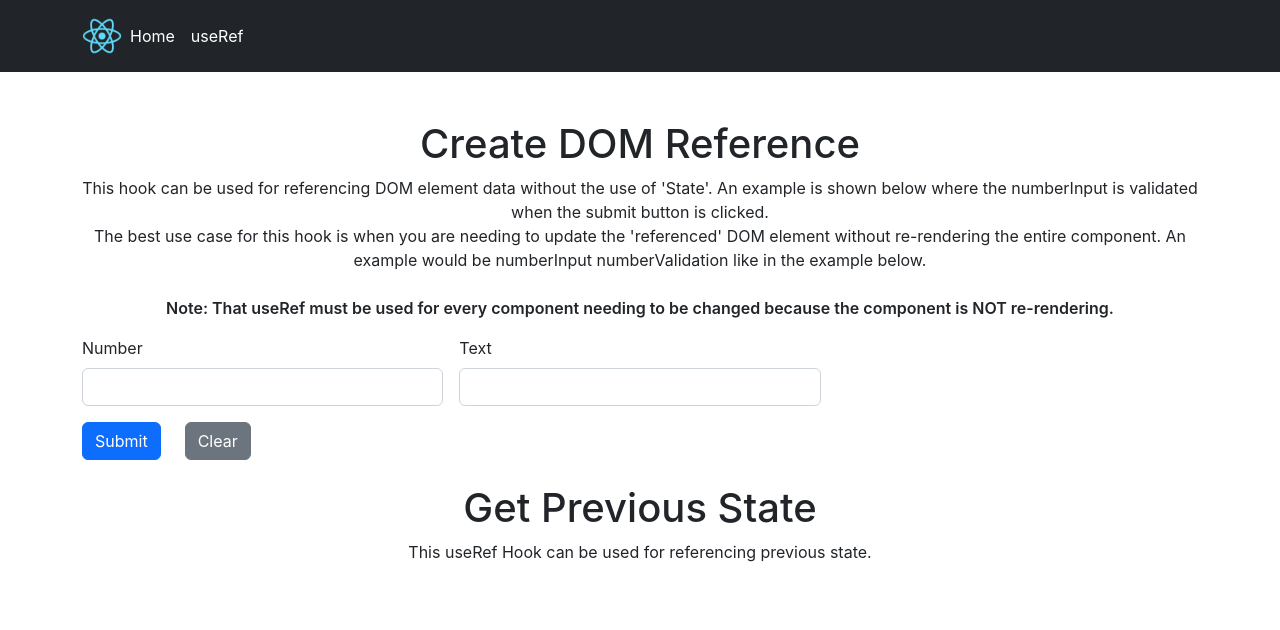
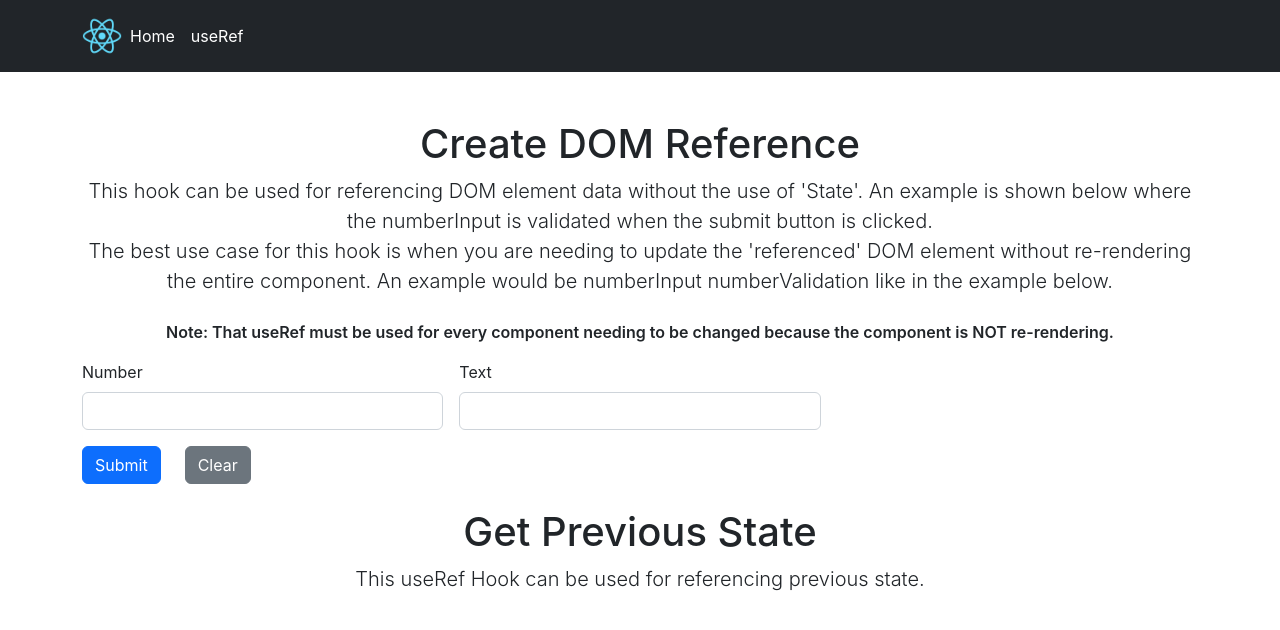
Before and after one commit to JordonOsborne/React-Sandbox, a React (Create React App) app: page /useRef in a window 1280 px wide. Shown: the top 630 px of the page. Built offline with nearby package versions, Linux system fonts and the light colour scheme.

Commit message:
Removed Icons from Sandbox items

```diff
--- a/src/Components/Examples/UseRefDOM.jsx
+++ b/src/Components/Examples/UseRefDOM.jsx
@@ -39,7 +39,7 @@ function useRefDOM() {
   return (
     <div className='mb-4'>
       <h1 className='text-center'>Create DOM Reference</h1>
-      <p className='text-lg text-center'>
+      <p className='lead text-center'>
         This hook can be used for referencing DOM element data without the use
         of 'State'. An example is shown below where the numberInput is validated
         when the submit button is clicked.
--- a/src/Components/Examples/UseRefPrevState.jsx
+++ b/src/Components/Examples/UseRefPrevState.jsx
@@ -2,7 +2,7 @@ function UseRefPrevState() {
   return (
     <div className='mb-4'>
       <h1 className='text-center'>Get Previous State</h1>
-      <p className='text-lg text-center'>
+      <p className='lead text-center'>
         This useRef Hook can be used for referencing previous state.
       </p>
     </div>
--- a/src/Components/Sandboxes.jsx
+++ b/src/Components/Sandboxes.jsx
@@ -4,17 +4,19 @@ import { GiHook } from "react-icons/gi"
 function Sandboxes() {
   return (
     <div className='container' id='icon-grid'>
-      <h2 className='pb-4 border-bottom'>React Hooks</h2>
+      <div className='container d-flex'>
+        <GiHook
+          fontSize='2.75em'
+          className='bi text-muted flex-shrink-0 me-1'
+        />
+        <h2 className='pb-4 border-bottom'>React Hooks</h2>
+      </div>
 
       <Link
         to='/UseRef'
         className='row row-cols-1 row-cols-md-2 row-cols-lg-3 g-3 text-reset text-decoration-none'
       >
         <div className='col d-flex align-items-start'>
-          <GiHook
-            fontSize='2.75em'
-            className='bi text-muted flex-shrink-0 me-1'
-          />
           <div>
             <h4 className='fw-bold mb-0'>useRef Hook</h4>
             <p>
```
